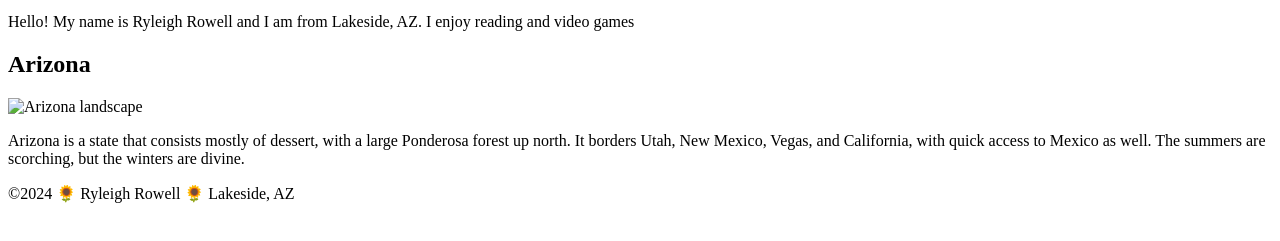
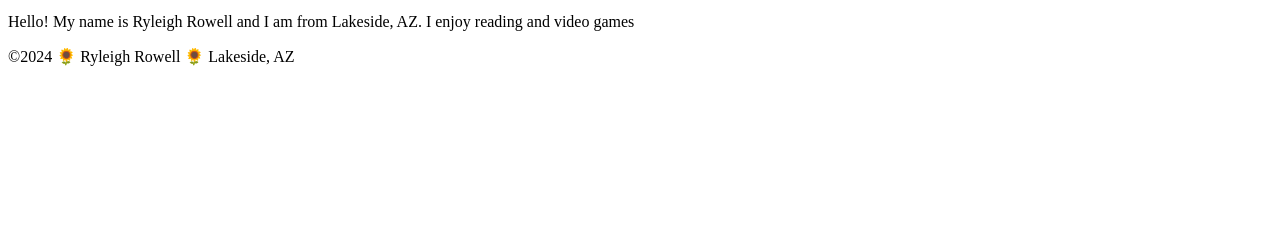
Before and after one commit to ryleighjean15/wdd130-old, a plain HTML site: page index.html in a window 1280 px wide. Shown: the part 145-386 px from the top of the page. Drawn offline with Linux system fonts and the light colour scheme.

Commit message:
index.html

```diff
--- a/index.html
+++ b/index.html
@@ -20,11 +20,6 @@
             <img src="images/profile.jpg" alt="Hello, my name is Ryleigh Rowell" width="200">
             <p>Hello! My name is Ryleigh Rowell and I am from Lakeside, AZ. I enjoy reading and video games</p>
         </main>
-        <aside class="box">
-            <h2>Arizona</h2>
-            <img src="images/arizona.jpg" alt="Arizona landscape">
-            <p>Arizona is a state that consists mostly of dessert, with a large Ponderosa forest up north. It borders Utah, New Mexico, Vegas, and California, with quick access to Mexico as well. The summers are scorching, but the winters are divine.</p>
-        </aside>
         <footer>
             <p>©2024 🌻 Ryleigh Rowell 🌻 Lakeside, AZ</p>
         </footer>
```
